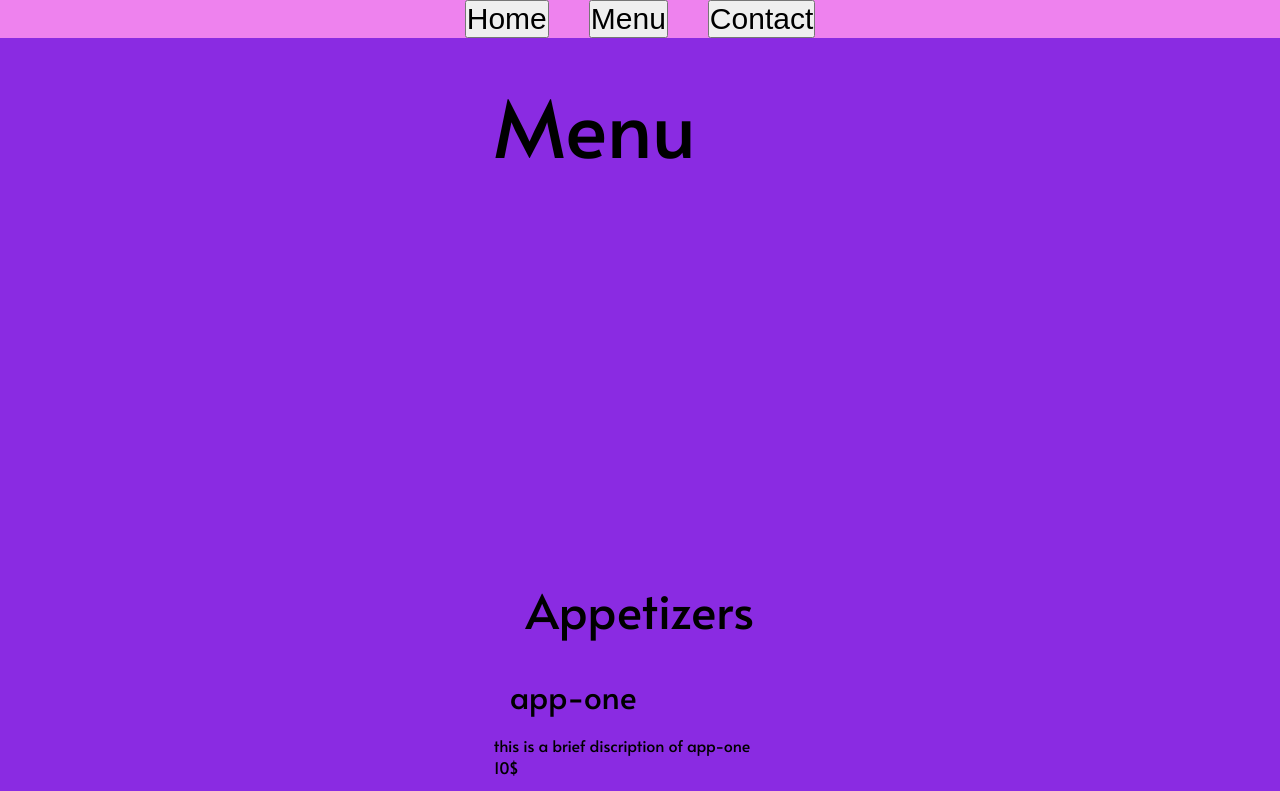
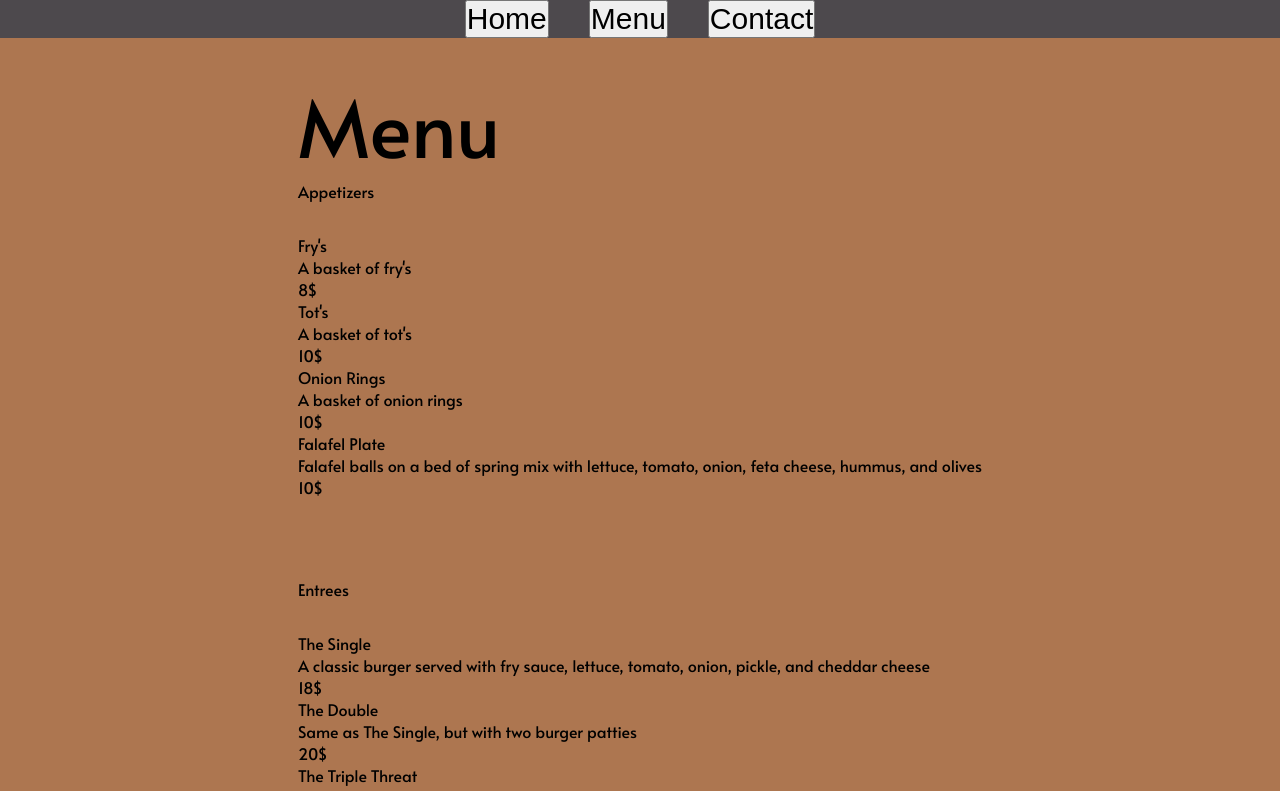
Before and after one commit to onesadpanda19/RestaurantPage, a website built with webpack: page src/template.html in a window 1280 px wide. Both pictures are taken after a click on the button "Menu". Shown: the top 791 px of the page. Built offline with nearby package versions, Linux system fonts and the light colour scheme.

Commit message:
update html and css of page two

```diff
--- a/src/pageTwo.js
+++ b/src/pageTwo.js
@@ -9,39 +9,44 @@ function pageTwo() {
         <h1>Menu</h1>
     </div>
         <div class="appetizers">
-        <h2>Appetizers</h2>
+            <h2 class="h-title">Appetizers</h2>
             <div class="app">
-            <h3>app-one</h3>
-            <p>this is a brief discription of app-one</p>
+                <h3>Fry's</h3>
+                <p>A basket of fry's</p>
+                <p>8$</p>
+            </div>
+            <div class="app">
+                <h3>Tot's</h3>
+                <p>A basket of tot's</p>
                 <p>10$</p>
             </div>
             <div class="app">
-            <h3>app-two</h3>
-            <p>this is a brief discription of app-two</p>
+                <h3>Onion Rings</h3>
+                <p>A basket of onion rings</p>
                 <p>10$</p>
             </div>
             <div class="app">
-            <h3>app-three</h3>
-            <p>this is a brief discription of app-three</p>
+                <h3>Falafel Plate</h3>
+                <p>Falafel balls on a bed of spring mix with lettuce, tomato, onion, feta cheese, hummus, and olives</p>
                 <p>10$</p>
             </div>
         </div>
         <div class="entrees">
-        <h2>Entrees</h2>
+            <h2 class="h-title">Entrees</h2>
             <div class="entree">
-            <h3>entree-one</h3>
-            <p>this is a brief description of entree-one</p>
+                <h3>The Single</h3>
+                <p>A classic burger served with fry sauce, lettuce, tomato, onion, pickle, and cheddar cheese</p>
+                <p>18$</p>
+            </div>
+            <div class="entree">
+                <h3>The Double</h3>
+                <p>Same as The Single, but with two burger patties</p>
                 <p>20$</p>
             </div>
             <div class="entree">
-            <h3>entree-two</h3>
-            <p>this is a brief description of entree-two</p>
-            <p>20$</p>
-        </div>
-        <div class="entree">
-            <h3>entree-three</h3>
-            <p>this is a brief description of entree-three</p>
-            <p>20$</p>
+                <h3>The Triple Threat</h3>
+                <p>A burger made of one patty, pastrami, bacon, stone-ground mustard, and swiss cheese</p>
+                <p>23$</p>
             </div>
             <div class="entree">
                 <h3>entree-four</h3>
@@ -55,7 +60,7 @@ function pageTwo() {
             </div>
         </div>
         <div class="sides">
-        <h2>Sides</h2>
+            <h2 class="h-title">Sides</h2>
             <div class="side">
                 <h3>side-one</h3>
                 <p>this is a brief description of side-one</p>
@@ -78,7 +83,7 @@ function pageTwo() {
             </div>
         </div>
         <div class="beverages">
-        <h2>Beverages</h2>
+            <h2 class="h-title">Beverages</h2>
             <div class="bev">
                 <h3>bev-one</h3>
                 <p>this is a brief description of bev-one</p>
--- a/src/styles.css
+++ b/src/styles.css
@@ -26,7 +26,7 @@ body {
 
 .main-frontpg {
     display: grid;
-    grid-template-rows: 1fr 1fr;
+    grid-template-rows:1fr 1fr;
 
 }
 
@@ -36,7 +36,7 @@ body {
     justify-content: center;
     align-items: center;
     gap: 40px;
-    background-color: violet;
+    background-color: rgb(77, 73, 77);
 }
 
 .button {
@@ -137,10 +137,10 @@ body {
 }
 
 .page-two {
-    background-color: blueviolet;
+    background-color: #ad7650;
     display: grid;
-    grid-template-rows: 1fr 1fr;
-    grid-row: 5;
+    grid-template-rows: 1fr;
+    grid-row: 1;
     justify-content: center;
 }
 
@@ -151,26 +151,21 @@ body {
 }
 
 .appetizers {
-    margin-bottom: 2rem;
+    margin-bottom: 5rem;
 }
 
 .entrees {
-    margin-bottom: 2rem;
+    margin-bottom: 5rem;
 }
 
 .sides {
-    margin-bottom: 2rem;
+    margin-bottom: 5rem;
 }
 
 .beverages {
+    margin-bottom: 5rem;
+}
+
+.h-title {
     margin-bottom: 2rem;
 }
-
-h2 {
-    margin: 2rem;
-    font-size: 3rem;
-}
-h3 {
-    margin: 1rem;
-    font-size: 2rem;
-}
```
Lines whose indentation alone changed are shown as unchanged.
